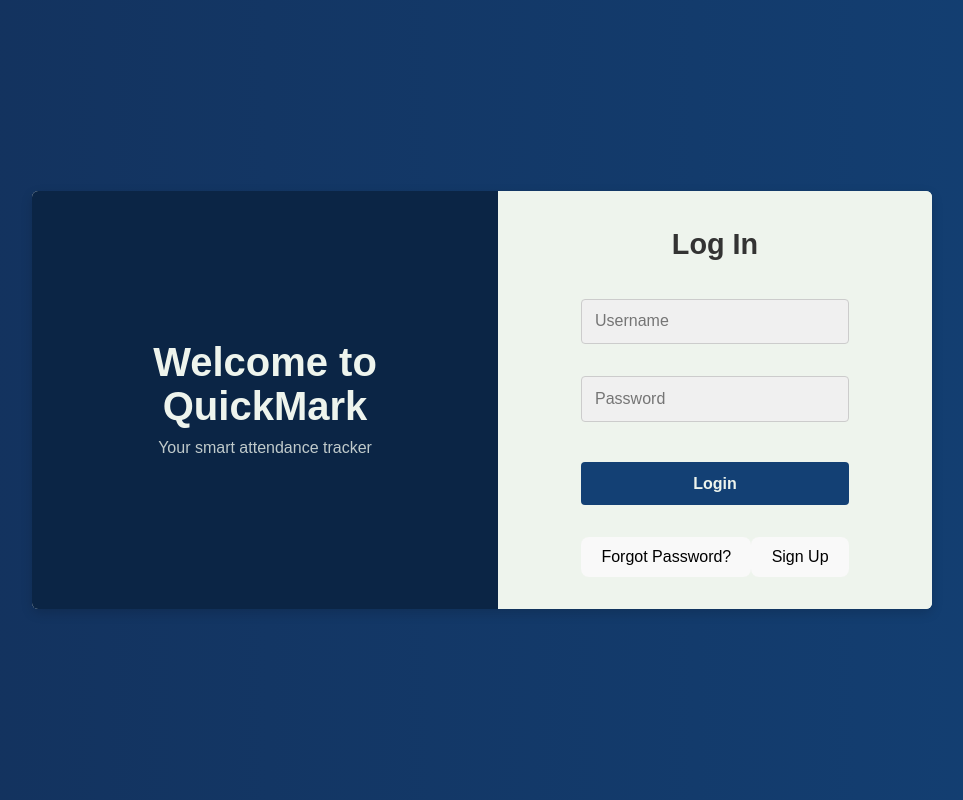
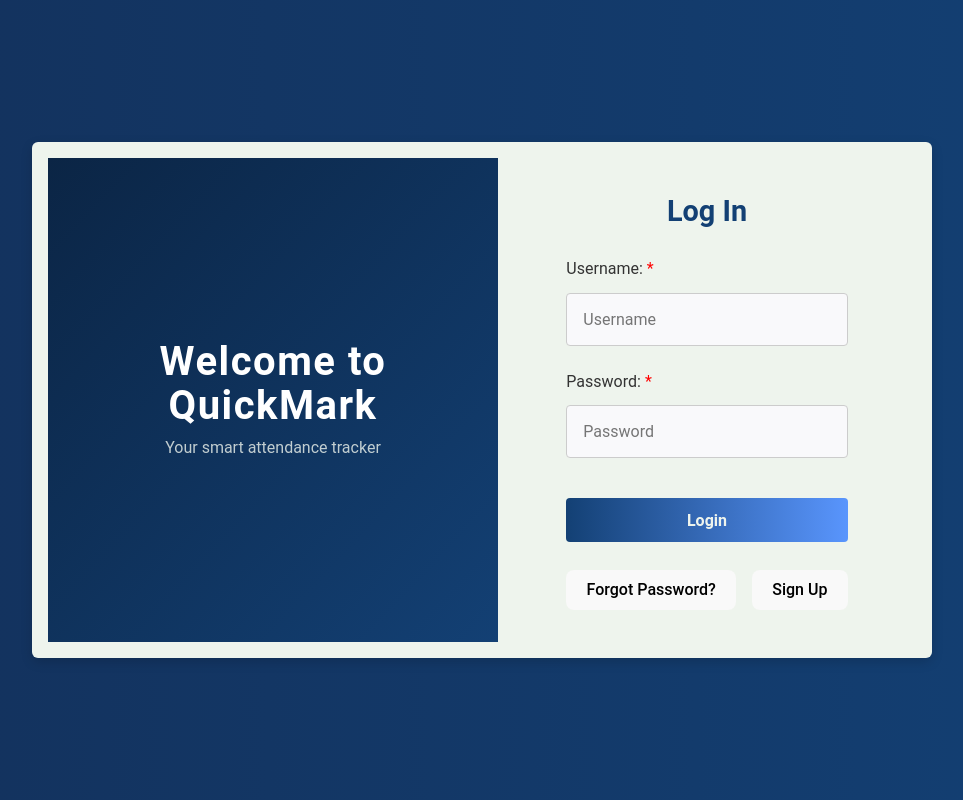
Before and after one commit to RyanRichardsR/QuickMark, a React (Vite) app in the folder frontend/: page / in a window 1280 px wide. Shown: the whole page, without its empty margins (158-1121 px from the left). Built offline with nearby package versions, Linux system fonts and the light colour scheme.

Commit message:
accessibility touch ups

```diff
--- a/frontend/src/AuthForm.css
+++ b/frontend/src/AuthForm.css
@@ -1,21 +1,102 @@
-AuthForm.css
 /* AuthForm.css */
+
+/* Base styling */
+* {
+  margin: 0;
+  padding: 0;
+  box-sizing: border-box;
+  font-family: 'Roboto', sans-serif;
+}
+
+html, body {
+  height: 100%;
+  width: 100%;
+  display: flex;
+  align-items: center;
+  justify-content: center;
+  overflow: hidden;
+  background: linear-gradient(135deg, #1e3c72, #2a5298, #4e4376);
+}
+
+.auth-page {
+  display: flex;
+  align-items: center;
+  justify-content: center;
+  width: 100%;
+  height: 100%;
+  padding: 2rem;
+  background: rgba(0, 0, 0, 0.4); /* Adds slight transparency overlay */
+  overflow-y: auto;
+}
 
 .auth-container {
   display: flex;
+  width: 1000px;
+  max-width: 90%;
+  background-color: #eef4ed;
+  border-radius: 12px;
+  overflow: hidden;
+  box-shadow: 0 15px 30px rgba(0, 0, 0, 0.3);
+}
+
+/* Left side with visual enhancements */
+.auth-left {
+  flex: 1;
+  background: linear-gradient(to bottom right, #0b2545, #134074);
+  color: #eef4ed;
+  display: flex;
   flex-direction: column;
   align-items: center;
-  width: 100%;
-  max-width: 400px;
+  justify-content: center;
+  padding: 3rem;
+  text-align: center;
+  position: relative;
+}
+
+.auth-left h1 {
+  font-size: 2.8rem;
+  margin: 0;
+  letter-spacing: 1.5px;
+  font-weight: 700;
+  color: #ffffff;
+}
+
+.auth-left p {
+  font-size: 1.1rem;
+  margin-top: 0.5rem;
+  opacity: 0.9;
+  max-width: 80%;
+}
+
+.auth-left .graphic {
+  position: absolute;
+  bottom: 10%;
+  width: 80%;
+  opacity: 0.15;
+}
+
+.auth-left .logo {
+  font-size: 3rem;
+  font-weight: 800;
+  color: #eef4ed;
+  margin-bottom: 1rem;
+}
+
+/* Right side */
+.auth-right {
+  flex: 1;
+  display: flex;
+  flex-direction: column;
+  align-items: center;
+  justify-content: center;
   padding: 2rem;
-  background-color: #f3f4f6; /* Light background for the form */
-  border-radius: 8px;
-  box-shadow: 0px 4px 8px rgba(0, 0, 0, 0.1);
+  background-color: #eef4ed;
+  overflow-y: auto;
 }
 
 .auth-title {
   font-size: 1.8rem;
-  color: #333;
+  color: #134074;
   font-weight: 600;
   margin-bottom: 1.5rem;
   text-align: center;
@@ -23,6 +104,7 @@ AuthForm.css
 
 .auth-form {
   width: 100%;
+  max-width: 300px;
   display: flex;
   flex-direction: column;
   gap: 1rem;
@@ -30,75 +112,85 @@ AuthForm.css
 
 /* Input field styling */
 .auth-input {
-  display: flex;
-  align-items: center;
-  gap: 0.5rem;
-  padding: 0.8rem;
+  width: 100%;
+  padding: 1rem;
   border: 1px solid #ddd;
-  border-radius: 28px;
+  border-radius: 30px;
   font-size: 1rem;
   color: #333;
-  outline: none;
-  background-color: #f0f0f0;
+  background-color: #f9f9fb;
   transition: border-color 0.3s;
 }
 
 .auth-input:focus {
-  border-color: #5995fd;
+  border-color: #134074;
+  box-shadow: 0 0 10px rgba(19, 64, 116, 0.15);
 }
 
+/* Gradient button styling */
 .auth-button {
   width: 100%;
-  padding: 0.8rem;
+  padding: 1rem;
   font-size: 1rem;
   color: #fff;
-  background-color: #5995fd;
+  background: linear-gradient(to right, #134074, #5995fd);
   border: none;
-  border-radius: 5px;
+  border-radius: 30px;
   cursor: pointer;
   font-weight: 600;
-  transition: background-color 0.3s;
+  transition: all 0.3s ease;
 }
 
 .auth-button:hover {
-  background-color: #4d84e2;
+  background: linear-gradient(to right, #0b2545, #4d84e2);
+  box-shadow: 0 8px 15px rgba(19, 64, 116, 0.3);
 }
 
 .auth-message {
   margin-top: 1rem;
   font-size: 0.9rem;
-  color: #d71b1b; /* Green color to indicate success */
+  color: #d71b1b;
   text-align: center;
 }
 
+/* Role selection buttons */
 .role-buttons {
   display: flex;
   justify-content: center;
   gap: 10px;
-  margin-top: 10px;
 }
 
 .role-button {
-  padding: 10px 20px;
-  border: 2px solid #5995fd;
-  border-radius: 5px;
-  background-color: #f0f0f0;
+  padding: 0.8rem 1.2rem;
+  border-radius: 20px;
+  border: 2px solid #134074;
+  background-color: #f9f9fb;
+  color: #134074;
+  font-weight: bold;
   cursor: pointer;
-  font-weight: bold;
-  color: #333;
-  transition: background-color 0.3s, color 0.3s;
+  transition: all 0.3s ease;
 }
 
 .role-button.selected {
-  background-color: #5995fd;
+  background-color: #134074;
   color: #fff;
 }
 
 .role-button:hover {
-  background-color: #4d84e2;
+  background-color: #0b2545;
   color: #fff;
 }
 
+/* Labels */
+.auth-label {
+  font-size: 1rem;
+  color: #333;
+  display: block;
+  text-align: left;
+  margin-bottom: 0.2rem;
+}
+
+/* Password requirements */
 .password-requirements {
   display: flex;
   flex-direction: column;
@@ -129,9 +221,53 @@ AuthForm.css
   font-size: 0.9em;
   color: black;
 }
-
+/* Error message styling */
 .error-message {
   color: red;
-  font-size: 0.9em;
-  margin-top: 10px;
+  font-size: 0.9rem;
+  margin-top: -9rem; /* Small space above each error message */
+  margin-bottom: -0.5rem; /* Pulls error message closer to the input below */
 }
+
+/* Styling for inputs with errors */
+.input-error {
+  border-color: red;
+  outline: none;
+}
+
+/* Focus outline for accessibility */
+.auth-input:focus {
+  border-color: #5995fd;
+  outline: 2px solid #5995fd;
+}
+
+/* Adjust spacing around the login button */
+.auth-button {
+  margin-top: 1rem; /* Adds a small space above the login button */
+  margin-bottom: 1.2rem; /* Adds more space below the login button */
+}
+
+/* Ensure space between Forgot Password and Sign Up links */
+.auth-links {
+  margin-top: 0.5rem; /* Smaller space above the links */
+  display: flex;
+  gap: 1rem; /* Space between Forgot Password and Sign Up links */
+  justify-content: center;
+}
+
+/* Additional margin adjustment for username/password labels */
+.auth-label {
+  font-size: 1rem;
+  color: #333;
+  display: block;
+  text-align: left;
+  margin-bottom: 0.2rem; /* Minimal space between label and input */
+}
+
+.auth-form {
+  width: 100%;
+  max-width: 300px;
+  display: flex;
+  flex-direction: column;
+  gap: 0.5rem; /* Small gap to ensure consistent spacing between form elements */
+}
--- a/frontend/src/AuthPage.css
+++ b/frontend/src/AuthPage.css
@@ -1,5 +1,4 @@
-/* AuthPage.css */
-
+/* Base settings */
 * {
   margin: 0;
   padding: 0;
@@ -9,35 +8,36 @@
 html, body {
   height: 100%;
   width: 100%;
-    overflow: hidden;
   font-family: Arial, sans-serif;
+  overflow: auto; /* Allows body to scroll if needed */
 }
 
+/* Auth Page container */
 .auth-page {
   display: flex;
   align-items: center;
   justify-content: center;
-
-    min-height: 100vh; /* Ensures it takes up the full viewport height */
-
-    width: 100vw;      /* Full viewport width */
-
+  min-height: 100vh;
+  width: 100vw;
   background: linear-gradient(to right, #13315c, #134074);
-    overflow: hidden;
-    margin: 0;
-    padding: 0;
+  padding: 2rem; /* Adds padding to prevent content from touching the edges */
+  overflow-y: auto; /* Allows scrolling on the page if necessary */
 }
 
+/* Auth Container */
 .auth-container {
   display: flex;
   width: 900px;
-    max-width: 90%; /* Makes it responsive on smaller screens */
+  max-width: 90%;
+  max-height: 90vh; /* Prevents the container from exceeding the viewport height */
   background-color: #eef4ed;
   box-shadow: 0 4px 12px rgba(0, 0, 0, 0.15);
   border-radius: 6px;
-    overflow: hidden; /* Prevents any content from spilling */
+  overflow: hidden; /* Prevents content from spilling outside the container */
+  padding: 1rem; /* Adds padding inside the container */
 }
 
+/* Left Side */
 .auth-left {
   flex: 1;
   background-color: #0b2545;
@@ -51,6 +51,7 @@ html, body {
   min-height: 400px;
 }
 
+/* Left Side Text */
 .auth-left h1 {
   font-size: 2.5rem;
   margin: 0;
@@ -62,17 +63,19 @@ html, body {
   opacity: 0.8;
 }
 
+/* Right Side */
 .auth-right {
   flex: 1;
   display: flex;
   flex-direction: column;
   align-items: center;
-    justify-content: center;
+  justify-content: flex-start; /* Aligns form to start at the top */
   padding: 2rem;
   background-color: #eef4ed;
-    min-height: 400px;
+  overflow-y: auto; /* Allows scrolling within the form area */
 }
 
+/* Form and Inputs */
 .auth-form {
   width: 100%;
   max-width: 300px;
@@ -81,11 +84,11 @@ html, body {
 }
 
 .auth-input {
-    padding: 0.8rem;
-    margin: 0.5rem 0;
   border: 1px solid #ccc;
   border-radius: 4px;
   font-size: 1rem;
+  width: 100%;
+  margin-bottom: 1rem; /* Adds space between inputs */
 }
 
 .auth-button {
@@ -103,9 +106,11 @@ html, body {
   background-color: #0b2545;
 }
 
-  .auth-footer {
-    font-size: 0.9rem;
-    color: #888;
-    text-align: center;
-    margin-top: 1rem;
+/* Labels */
+.auth-label {
+  font-size: 1rem;
+  color: #333;
+  display: block;
+  text-align: left;
+  margin-bottom: 0.2rem;
 }
--- a/frontend/src/components/LoginForm.tsx
+++ b/frontend/src/components/LoginForm.tsx
@@ -11,9 +11,24 @@ const LoginForm: React.FC<LoginFormProps> = ({ onForgotPassword, onSwitch }) =>
   const [message, setMessage] = useState("");
   const [loginName, setLoginName] = useState("");
   const [loginPassword, setPassword] = useState("");
+  const [errors, setErrors] = useState<{ login?: string; password?: string }>({});
 
   async function doLogin(event: React.FormEvent) {
     event.preventDefault();
+
+    // Reset error messages
+    const newErrors: { login?: string; password?: string } = {};
+    if (!loginName) newErrors.login = "Username is required";
+    if (!loginPassword) newErrors.password = "Password is required";
+
+    // If there are errors, set them and focus on the first error field
+    if (Object.keys(newErrors).length > 0) {
+      setErrors(newErrors);
+      const firstErrorKey = Object.keys(newErrors)[0] as keyof typeof newErrors;
+      document.getElementById(firstErrorKey)?.focus();
+      return;
+    }
+
     const obj = { login: loginName, password: loginPassword };
     const js = JSON.stringify(obj);
 
@@ -26,13 +41,11 @@ const LoginForm: React.FC<LoginFormProps> = ({ onForgotPassword, onSwitch }) =>
 
       const res = await response.json();
       if (res.user && res.user.login && res.user.role && res.user.id) {
-        // Check if the email is verified
         if (res.user.emailVerified === false) {
           setMessage("Your email is not verified. Please check your inbox for the verification link.");
-          return; // Stop the login process
+          return;
         }
 
-        // Store user data in localStorage if the email is verified
         const user = {
           id: res.user.id,
           firstName: res.user.firstName || "",
@@ -41,11 +54,8 @@ const LoginForm: React.FC<LoginFormProps> = ({ onForgotPassword, onSwitch }) =>
           role: res.user.role,
         };
         localStorage.setItem("user_data", JSON.stringify(user));
-        localStorage.setItem("role", res.user.role);
-        localStorage.setItem("login", res.user.login);
-        setMessage(""); // Clear any previous messages
-        window.location.href =
-          res.user.role === "teacher" ? "/teacher" : "/student"; // Redirect based on role
+        setMessage("");
+        window.location.href = res.user.role === "teacher" ? "/teacher" : "/student";
       } else {
         setMessage(res.error || "User/Password combination incorrect");
       }
@@ -57,21 +67,51 @@ const LoginForm: React.FC<LoginFormProps> = ({ onForgotPassword, onSwitch }) =>
   return (
     <div>
       <h2 className="auth-title">Log In</h2>
-      <form className="auth-form" onSubmit={doLogin}>
+      <form className="auth-form" onSubmit={doLogin} noValidate>
+        <label htmlFor="login" className="auth-label">
+          Username:<span aria-hidden="true" style={{ color: 'red' }}> *</span>
+        </label>
         <input
           type="text"
-          className="auth-input"
+          id="login"
+          className={`auth-input ${errors.login ? 'input-error' : ''}`}
           placeholder="Username"
-          onChange={(e) => setLoginName(e.target.value)}
+          onChange={(e) => {
+            setLoginName(e.target.value);
+            setErrors((prevErrors) => ({ ...prevErrors, login: "" }));
+          }}
+          aria-describedby="loginError"
+          aria-invalid={!!errors.login}
         />
+        {errors.login && (
+          <span id="loginError" role="alert" className="error-message">
+            {errors.login}
+          </span>
+        )}
+
+        <label htmlFor="password" className="auth-label">
+          Password:<span aria-hidden="true" style={{ color: 'red' }}> *</span>
+        </label>
         <input
           type="password"
-          className="auth-input"
+          id="password"
+          className={`auth-input ${errors.password ? 'input-error' : ''}`}
           placeholder="Password"
-          onChange={(e) => setPassword(e.target.value)}
+          onChange={(e) => {
+            setPassword(e.target.value);
+            setErrors((prevErrors) => ({ ...prevErrors, password: "" }));
+          }}
+          aria-describedby="passwordError"
+          aria-invalid={!!errors.password}
         />
+        {errors.password && (
+          <span id="passwordError" role="alert" className="error-message">
+            {errors.password}
+          </span>
+        )}
+
         <button type="submit" className="auth-button">Login</button>
-        <span className="auth-message">{message}</span>
+        {message && <span className="auth-message" role="alert">{message}</span>}
       </form>
       <div className="auth-links">
         <button onClick={onForgotPassword} className="toggle-link">
--- a/frontend/src/components/RegistrationForm.tsx
+++ b/frontend/src/components/RegistrationForm.tsx
@@ -1,14 +1,6 @@
 import React, { useState } from "react";
 import "../AuthForm.css";
 import { SERVER_BASE_URL } from "../config";
-
-//EMAIL_USER=officialquickmark@gmail.com
-//EMAIL_PASS=xjjygcjdylbrciln
-
-
-//EMAIL_USER=officialquickmark@gmail.com
-//EMAIL_PASS=xjjygcjdylbrciln
-
 
 interface RegistrationFormProps {
   onSwitch: () => void;
@@ -16,13 +8,22 @@ interface RegistrationFormProps {
 
 const RegistrationForm: React.FC<RegistrationFormProps> = ({ onSwitch }) => {
   const [message, setMessage] = useState("");
-  const [error, setError] = useState(""); // New error state
+  const [, setError] = useState("");
   const [login, setLogin] = useState("");
   const [password, setPassword] = useState("");
   const [firstName, setFirstName] = useState("");
   const [lastName, setLastName] = useState("");
   const [email, setEmail] = useState("");
   const [role, setRole] = useState("user");
+
+  const [errors, setErrors] = useState({
+    firstName: "",
+    lastName: "",
+    login: "",
+    password: "",
+    email: "",
+    role: "",
+  });
 
   const passwordRequirements = [
     { id: "length", label: "7 characters", isValid: password.length >= 7 },
@@ -31,23 +32,32 @@ const RegistrationForm: React.FC<RegistrationFormProps> = ({ onSwitch }) => {
     { id: "special", label: "1 special character", isValid: /[^a-zA-Z0-9]/.test(password) },
   ];
 
-  const allRequirementsMet = passwordRequirements.every(req => req.isValid);
+  const allRequirementsMet = passwordRequirements.every((req) => req.isValid);
   const roleSelected = role === "teacher" || role === "student";
+
+  const validateForm = () => {
+    const newErrors: any = {};
+    if (!firstName) newErrors.firstName = "First name is required";
+    if (!lastName) newErrors.lastName = "Last name is required";
+    if (!login) newErrors.login = "Username is required";
+    if (!password) newErrors.password = "Password is required";
+    if (!email) newErrors.email = "Email address is required";
+    if (!roleSelected) newErrors.role = "Please select either 'Teacher' or 'Student'";
+
+    setErrors(newErrors);
+    return Object.keys(newErrors).length === 0;
+  };
 
   async function doRegister(event: React.FormEvent) {
     event.preventDefault();
-    if (!allRequirementsMet) {
-      setError("Please ensure your password meets all requirements.");
-      return;
-    }
-    if (!roleSelected) {
-      setError("Please select either 'Teacher' or 'Student' as your role.");
+    if (!validateForm() || !allRequirementsMet) {
+      setError("Please ensure all fields are filled in correctly.");
       return;
     }
 
-    setError(""); // Clear error if all conditions are met
+    setError("");
 
-    const obj = { login, password, firstName, lastName, email, role  };
+    const obj = { login, password, firstName, lastName, email, role };
     const js = JSON.stringify(obj);
 
     try {
@@ -58,11 +68,6 @@ const RegistrationForm: React.FC<RegistrationFormProps> = ({ onSwitch }) => {
       });
 
       const res = await response.json();
-      if (res.success) {
-        setMessage("Registration successful! Please check your email to verify your account.");
-      } else {
-        setMessage(res.error || "Registration failed. Please try again.");
-      }
       setMessage(
         res.success
           ? "Registration successful! Please check your email to verify your account."
@@ -77,56 +82,82 @@ const RegistrationForm: React.FC<RegistrationFormProps> = ({ onSwitch }) => {
     <div>
       <h2 className="auth-title">Create an Account</h2>
       <form className="auth-form" onSubmit={doRegister}>
-          <input
+        <label htmlFor="firstName" className="auth-label">
+          First Name: <span className="required" style={{ color: 'red' }}> *</span>
+        </label>
+        <input
           type="text"
-          className="auth-input"
+          id="firstName"
+          className={`auth-input ${errors.firstName && "input-error"}`}
           placeholder="First Name"
           onChange={(e) => setFirstName(e.target.value)}
           required
         />
+        {errors.firstName && <p className="error-message">{errors.firstName}</p>}
+
+        <label htmlFor="lastName" className="auth-label">
+          Last Name: <span className="required" style={{ color: 'red' }}> *</span>
+        </label>
         <input
           type="text"
-          className="auth-input"
+          id="lastName"
+          className={`auth-input ${errors.lastName && "input-error"}`}
           placeholder="Last Name"
           onChange={(e) => setLastName(e.target.value)}
           required
         />
+        {errors.lastName && <p className="error-message">{errors.lastName}</p>}
+
+        <label htmlFor="username" className="auth-label">
+          Username:<span className="required" style={{ color: 'red' }}> *</span>
+        </label>
         <input
           type="text"
-          className="auth-input"
+          id="username"
+          className={`auth-input ${errors.login && "input-error"}`}
           placeholder="Username"
           onChange={(e) => setLogin(e.target.value)}
           required
         />
+        {errors.login && <p className="error-message">{errors.login}</p>}
+
+        <label htmlFor="password" className="auth-label">
+          Password:<span className="required" style={{ color: 'red' }}> *</span>
+        </label>
+        <input
+          type="password"
+          id="password"
+          className={`auth-input ${errors.password && "input-error"}`}
+          placeholder="Password"
+          onChange={(e) => setPassword(e.target.value)}
+          required
+        />
+        {errors.password && <p className="error-message">{errors.password}</p>}
 
         {/* Password Requirements Bubbles */}
         <div className="password-requirements">
           {passwordRequirements.map((requirement) => (
             <div key={requirement.id} className="requirement-item">
               <span
-                className={`requirement-bubble ${
-                  requirement.isValid ? "filled" : ""
-                }`}
+                className={`requirement-bubble ${requirement.isValid ? "filled" : ""}`}
               ></span>
               <span className="requirement-label">{requirement.label}</span>
             </div>
           ))}
         </div>
 
-        <input
-          type="password"
-          className="auth-input"
-          placeholder="Password"
-          onChange={(e) => setPassword(e.target.value)}
-          required
-        />
+        <label htmlFor="email" className="auth-label">
+          Email Address: <span className="required" style={{ color: 'red' }}> *</span>
+        </label>
         <input
           type="email"
-          className="auth-input"
+          id="email"
+          className={`auth-input ${errors.email && "input-error"}`}
           placeholder="Email Address"
           onChange={(e) => setEmail(e.target.value)}
           required
         />
+        {errors.email && <p className="error-message">{errors.email}</p>}
 
         {/* Role Selection */}
         <div className="role-buttons">
@@ -145,9 +176,7 @@ const RegistrationForm: React.FC<RegistrationFormProps> = ({ onSwitch }) => {
             Student
           </button>
         </div>
-
-        {/* Display Error Message if Requirements are Unmet */}
-        {error && <p className="error-message">{error}</p>}
+        {errors.role && <p className="error-message">{errors.role}</p>}
 
         <button type="submit" className="auth-button">Register</button>
         <span className="auth-message">{message}</span>
```
Lines whose indentation alone changed are shown as unchanged.
